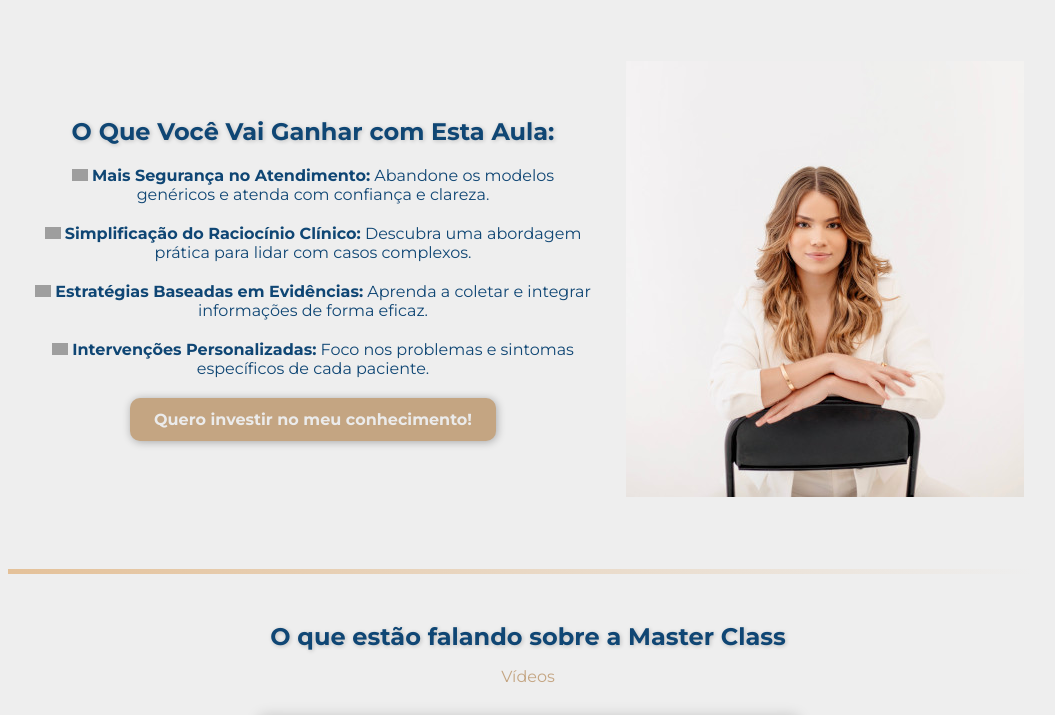
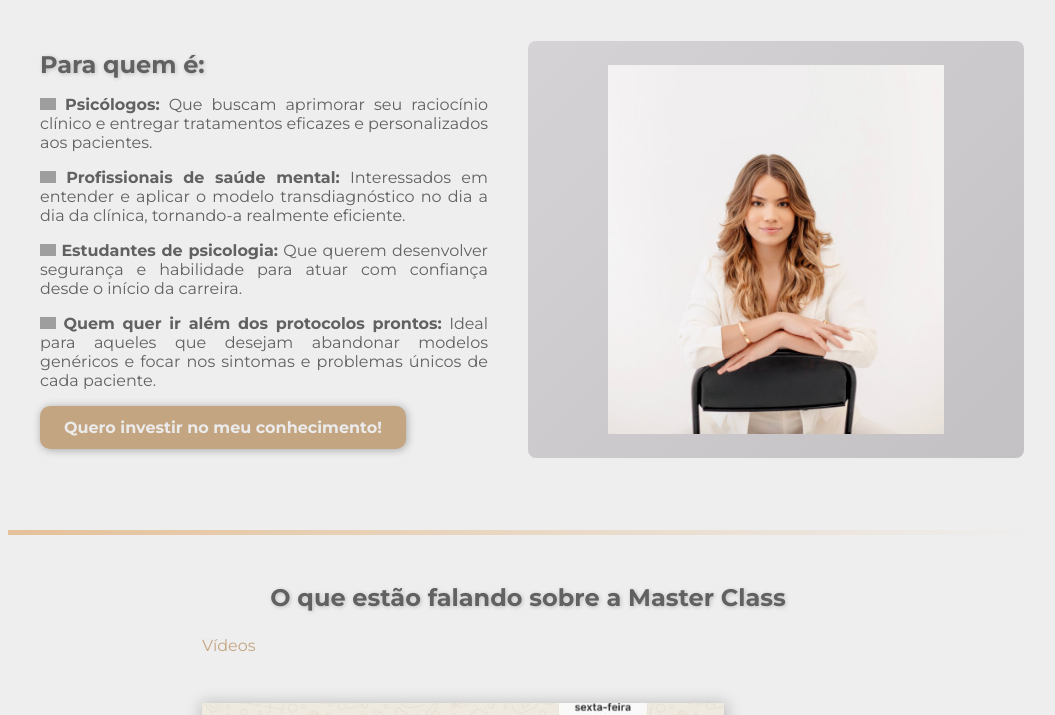
Before and after one commit to beacastroalves/rca, a plain HTML site: page index.html in a window 1280 px wide. Shown: the part 1273-1988 px from the top of the page, without its empty margins (112-1167 px from the left). Drawn offline with Linux system fonts and the light colour scheme; grey boxes are pictures that could not be loaded; a web font is replaced by a local one.

Commit message:
ajustes no bg das imagens e cor da fonte

```diff
--- a/assets/css/global.css
+++ b/assets/css/global.css
@@ -56,5 +56,6 @@ a:active {
 }
 
 ul, li {
+  list-style: none;
   padding: 1rem;
 }
--- a/assets/css/style.css
+++ b/assets/css/style.css
@@ -9,6 +9,7 @@ header {
 main {
   width: 95vw;
   margin: 0 auto;
+  min-width: 320px;
 }
 
 /* Possível Header
@@ -166,6 +167,29 @@ article {
 }
 
 
+/* section benefits */
+
+
+
+
+.with-backg  {
+  background: linear-gradient(135deg, var(--app-color-primary-30), var(--app-color-primary-50)) ;
+  align-items: center;
+  border-radius: 0.5rem;
+  margin: 1rem;
+}
+
+.with-backg img {
+  width: 75%;
+}
+
+
+.for-whom article#for-whom-1 {
+  align-items: start;
+  text-align: justify;
+  gap: 1rem;
+  padding: 1.5rem;
+}
 
 
 
@@ -186,9 +210,27 @@ article {
 
 
 
+@media only screen and (min-width: 570px) {
+  main {
+    max-width: 521px;
+    margin: 0 auto;
+  }
+
+  section article {
+    align-items: start;
+    gap: 1rem;
+    text-align: left;
+    padding: 1.5rem;
+    flex: 1;
+  }
+}
 
 
-@media only screen and (min-width: 860px) {
+
+
+
+
+@media only screen and (min-width: 870px) {
   main {
     max-width: 1024px;
     margin: 0 auto;
--- a/assets/css/variaveis.css
+++ b/assets/css/variaveis.css
@@ -5,11 +5,11 @@
 
 :root {
 
-  --app-color-text: #0f4674;
-  --app-color-text-rgb: rgb(15, 70, 116);
-  --app-color-text-tint: #145c97;
-  --app-color-text-dark: #0a3252;
-  --app-color-text-shade: #051725;
+  --app-color-text: #616161;
+  --app-color-text-rgb:  97, 97, 97;
+  --app-color-text-tint: #919191;
+  --app-color-text-dark: #414141;
+  --app-color-text-shade: #212121;
 
   --app-color-primary: #9a949b;
   --app-color-primary-tint: #cac4cb;
--- a/index.html
+++ b/index.html
@@ -75,10 +75,10 @@
     <div class="separator"></div>
 
     <section class="benefits">
-      <article>
+      <article id="benefits-1" class="with-backg">
           <img src="./assets/images/julio_cam.jpg" alt="Imagem do psicólogo Julio embaçado no fundo e uma camera focada nele">
       </article>
-      <article>
+      <article id="benefits-2">
         <h1>O Que Você Vai Ganhar com Esta Aula:</h1>
         <p>
           <img draggable="false" role="img" class="emoji" alt="✅" width="16px" src="https://s.w.org/images/core/emoji/15.0.3/svg/2705.svg">
@@ -103,29 +103,29 @@
     </section>
 
     <section class="for-whom">
-      <article>
-        <h1>O Que Você Vai Ganhar com Esta Aula:</h1>
+      <article id="for-whom-1">
+        <h1>Para quem é:</h1>
         <p>
           <img draggable="false" role="img" class="emoji" alt="✔️" width="16px" src="https://s.w.org/images/core/emoji/15.0.3/svg/2714.svg">
-          <strong>Mais Segurança no Atendimento:</strong> Abandone os modelos genéricos e atenda com confiança e clareza.
+          <strong>Psicólogos:</strong>  Que buscam aprimorar seu raciocínio clínico e entregar tratamentos eficazes e personalizados aos pacientes.
         </p>
         <p>
           <img draggable="false" role="img" class="emoji" alt="✔️" width="16px" src="https://s.w.org/images/core/emoji/15.0.3/svg/2714.svg">
-          <strong>Simplificação do Raciocínio Clínico:</strong> Descubra uma abordagem prática para lidar com casos complexos.
+          <strong>Profissionais de saúde mental:</strong> Interessados em entender e aplicar o modelo transdiagnóstico no dia a dia da clínica, tornando-a realmente eficiente.
         </p>
         <p>
           <img draggable="false" role="img" class="emoji" alt="✔️" width="16px" src="https://s.w.org/images/core/emoji/15.0.3/svg/2714.svg">
-          <strong>Estratégias Baseadas em Evidências:</strong> Aprenda a coletar e integrar informações de forma eficaz.
+          <strong>Estudantes de psicologia:</strong> Que querem desenvolver segurança e habilidade para atuar com confiança desde o início da carreira.
         </p>
         <p>
           <img draggable="false" role="img" class="emoji" alt="✔️" width="16px" src="https://s.w.org/images/core/emoji/15.0.3/svg/2714.svg">
-          <strong>Intervenções Personalizadas:</strong> Foco nos problemas e sintomas específicos de cada paciente.
+          <strong>Quem quer ir além dos protocolos prontos:</strong> Ideal para aqueles que desejam abandonar modelos genéricos e focar nos sintomas e problemas únicos de cada paciente.
         </p>
         <a href="https://pay.hotmart.com/G95191849V?off=n0hsbxwz&checkoutMode=10&bid=1737549019689" target="_blank">
           <span>Quero investir no meu conhecimento!</span>
         </a>
       </article>
-      <article>
+      <article id="for-whom-2"  class="with-backg">
         <img src="./assets/images/natercia3.jpg"  alt="Foto do psicóloga Natercia vestida com um macacão sem manga sentada numa cadeira de madeira com acento cor grafite">
     </article>
     </section>
```
